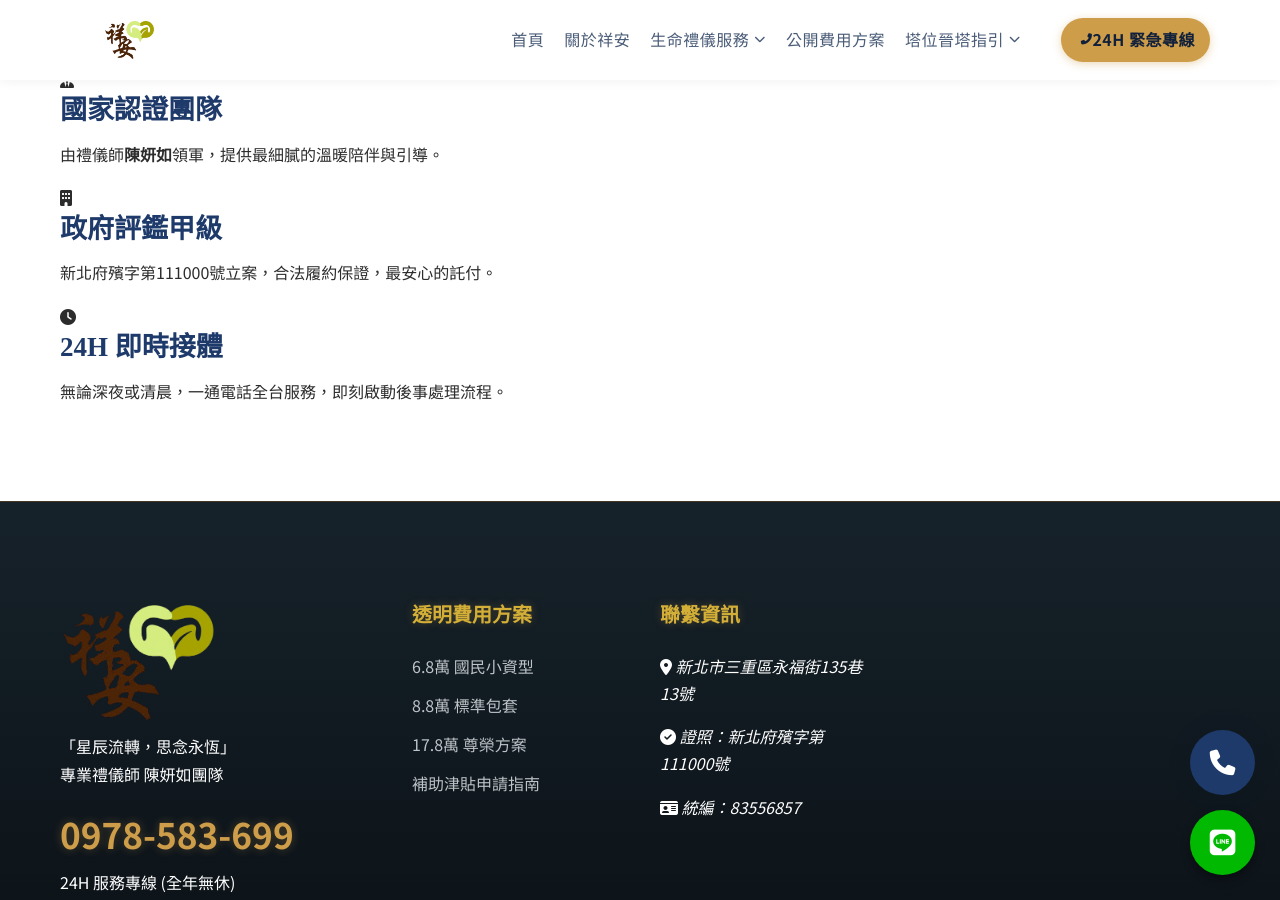
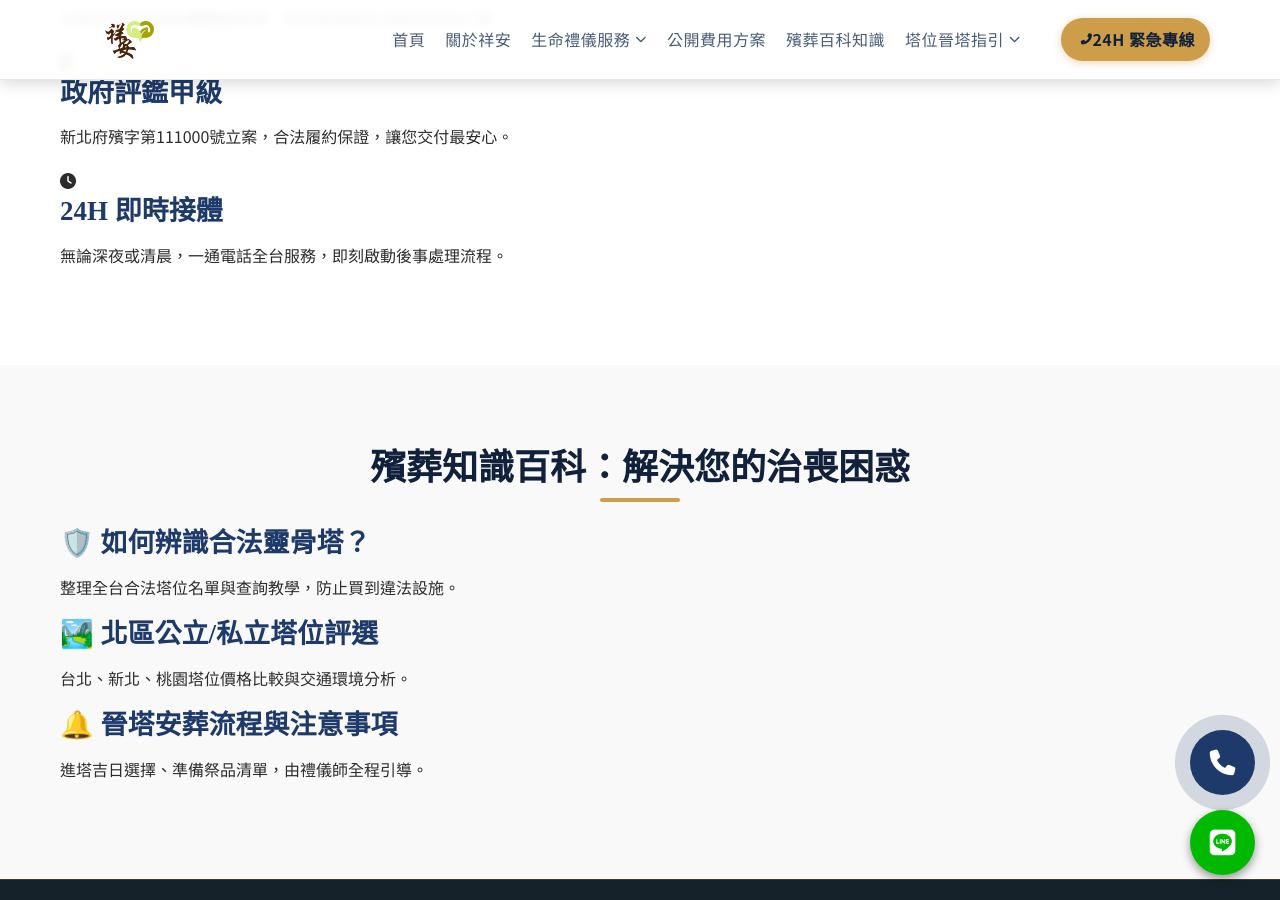
Before and after one commit to Shiangan/Shiangan, a Jekyll site: the page index.html, which Jekyll copies as it is, in a window 1280 px wide and 900 px high, scrolled down 2006 px. Built offline with Jekyll 4.4.1, drawn with Linux system fonts in a browser that asks for light colours; some web fonts are replaced; some of the changed text lies outside the part shown.

Commit message:
Update index.html

```diff
--- a/index.html
+++ b/index.html
@@ -27,19 +27,18 @@
     <meta property="og:description" content="國家認證禮儀師團隊，甲級立案，喪葬費用方案完整公開透明，拒絕殯葬紅包陷阱，立即諮詢：0978-583-699。">
     <meta property="og:locale" content="zh_TW">
 
+    <link rel="preload" href="css/style.css" as="style">
     <link rel="preconnect" href="https://fonts.googleapis.com">
     <link rel="preconnect" href="https://fonts.gstatic.com" crossorigin>
-    <link rel="stylesheet" href="https://cdnjs.cloudflare.com/ajax/libs/font-awesome/6.5.1/css/all.min.css">
+    <link rel="stylesheet" href="https://cdnjs.cloudflare.com/ajax/libs/font-awesome/6.5.1/css/all.min.css" integrity="sha512-DTOQO9RWCH3ppGqcWaEA1BIZOC6xxalwEsw9c2QQeAIftl+Vegovlnee1c9QX4TctnWMn13TZye+giMm8e2LwA==" crossorigin="anonymous" referrerpolicy="no-referrer" />
+    <link rel="stylesheet" href="css/style.css">
     <link href="https://fonts.googleapis.com/css2?family=Noto+Serif+TC:wght@400;700&family=Noto+Sans+TC:wght@300;400;700&display=swap" rel="stylesheet">
-    <link rel="stylesheet" href="css/style.css">
 
     <script type="application/ld+json">
+    [
       {
         "@context": "https://schema.org",
-      "@graph": [
-        {
         "@type": "LocalBusiness",
-          "@id": "https://24hour.xn--kpry57d/Shiangan/#organization",
         "name": "祥安生命有限公司",
         "alternateName": "Shiangan Life - 專業禮儀師陳妍如",
         "url": "https://24hour.xn--kpry57d/Shiangan/",
@@ -85,64 +89,60 @@
         }]
       }
     ]
-    }
     </script>
 </head>
 
 <body>
-    <a href="#main-content" class="skip-link">跳至主要內容</a>
+    <a href="#main-content" class="skip-link" style="position:absolute; top:-40px; left:0; background:#000; color:#fff; padding:8px; z-index:100;">跳至主要內容</a>
 
     <header class="main-header" role="banner">
         <div class="header-container container">
             <div class="logo">
                 <a href="index.html" title="祥安生命有限公司 - 回到首頁">
-                    <img src="images/logo.png" alt="祥安生命有限公司 Logo" class="site-logo">
+                    <img src="images/logo.png" alt="祥安生命有限公司 Logo - 國家認證禮儀師" class="site-logo">
                 </a>
             </div>
 
         <nav class="main-nav" id="main-nav" role="navigation" aria-label="主要網站導覽">
     <ul role="menubar">
-                    <li role="none"><a href="index.html" role="menuitem">首頁</a></li>
-                    <li role="none"><a href="about.html" role="menuitem">關於祥安</a></li>
-                    <li class="dropdown" role="none">
-                        <a href="services.html" role="menuitem" aria-haspopup="true" aria-expanded="false">
-                            生命禮儀服務 <i class="fas fa-chevron-down"></i>
-                        </a>
+        <li role="menuitem"><a href="index.html">首頁</a></li>
+        <li role="menuitem"><a href="about.html">關於祥安</a></li>
+
+        <li class="dropdown" role="menuitem" aria-haspopup="true">
+            <a href="services.html">生命禮儀服務 <i class="fas fa-chevron-down"></i></a>
             <div class="submenu-container">
                 <ul class="submenu" role="menu">
                     <li class="submenu-title">宗教禮俗</li>
-                                <li role="none"><a href="services.html#buddhist-taoist" role="menuitem">中式禮儀 (佛/道/傳統)</a></li>
-                                <li role="none"><a href="services.html#western-etiquette" role="menuitem">西式禮儀 (基督/天主)</a></li>
-                                <li role="none"><a href="services.html#japanese-etiquette" role="menuitem">日式禮儀 (日蓮正宗)</a></li>
+                    <li role="menuitem"><a href="services.html#buddhist-taoist">中式禮儀 (佛/道/傳統)</a></li>
+                    <li role="menuitem"><a href="services.html#western-etiquette">西式禮儀 (基督/天主)</a></li>
+                    <li role="menuitem"><a href="services.html#japanese-etiquette">日式禮儀 (日蓮正宗)</a></li>
                     <li class="submenu-separator"></li>
                     <li class="submenu-title">現代環保葬</li>
-                                <li role="none"><a href="services.html#eco-burial" role="menuitem">樹葬/花葬/海葬專區</a></li>
+                    <li role="menuitem"><a href="services.html#eco-burial">樹葬/花葬/海葬專區</a></li>
                 </ul>
             </div>
         </li>
-                    <li role="none"><a href="plans.html" role="menuitem">公開費用方案</a></li>
-                    <li class="dropdown" role="none">
-                        <a href="ta-wei-choice-guide.html" role="menuitem" aria-haspopup="true" aria-expanded="false">
-                            塔位晉塔指引 <i class="fas fa-chevron-down"></i>
-                        </a>
+
+        <li role="menuitem"><a href="plans.html">公開費用方案</a></li>
+        <li role="menuitem"><a href="blog.html">殯葬百科知識</a></li>
+
+        <li class="dropdown" role="menuitem" aria-haspopup="true">
+            <a href="ta-wei-choice-guide.html">塔位晉塔指引 <i class="fas fa-chevron-down"></i></a>
             <div class="submenu-container">
-                            <ul class="submenu" role="menu">
-                                <li role="none"><a href="ta-wei-he-fa-xing-query-guide.html" role="menuitem">🛡️ 塔位合法性查詢</a></li>
-                                <li role="none"><a href="ta-wei-choice-guide.html" role="menuitem">🏞️ 北區塔位評選</a></li>
-                                <li role="none"><a href="jin-ta-process-details.html" role="menuitem">🔔 晉塔安葬流程</a></li>
+                <ul class="submenu">
+                    <li role="menuitem"><a href="ta-wei-he-fa-xing-query-guide.html">🛡️ 塔位合法性查詢</a></li>
+                    <li role="menuitem"><a href="ta-wei-choice-guide.html">🏞️ 北區塔位評選</a></li>
+                    <li role="menuitem"><a href="jin-ta-process-details.html">🔔 晉塔安葬流程</a></li>
                 </ul>
             </div>
         </li>
-                    <li class="contact-nav" role="none">
-                        <a href="tel:+886978583699" class="phone-link" role="menuitem">
-                            <i class="fas fa-phone-alt"></i> 24H 緊急專線
-                        </a>
-                    </li>
+
+        <li class="contact-nav" role="menuitem"><a href="tel:+886978583699" class="phone-link"><i class="fas fa-phone-alt"></i> 24H 緊急專線</a></li>
     </ul>
 </nav>
 
-            <button class="menu-toggle" id="menu-toggle" aria-label="切換導覽選單" aria-controls="main-nav" aria-expanded="false">
-                <i class="fas fa-bars"></i> <span>選單</span>
+            <button class="menu-toggle" aria-label="切換導覽選單" aria-controls="main-nav" aria-expanded="false">
+                <i class="fas fa-bars" aria-hidden="true"></i> 選單
             </button>
         </div>
     </header>
@@ -150,13 +150,13 @@
     <main id="main-content">
         <section id="hero" class="hero-section">
             <div id="stars"></div><div id="stars2"></div><div id="stars3"></div>
-            <div class="hero-content container">
-                <h1 class="hero-title">祥安生命：24H 專業禮儀服務</h1>
-                <p class="hero-subtitle">2025 喪葬費用公開透明，政府甲級立案安心交付</p>
-                <p class="hero-desc">專業禮儀師陳妍如傾聽您的需求，讓愛與思念圓滿告別。</p>
+            <div class="hero-content">
+                <h1 class="text-line-container"><span class="fit-text-line">祥安生命：24H 專業禮儀服務</span></h1>
+                <p class="text-line-container"><strong class="fit-text-line">2025 喪葬費用公開透明，政府甲級立案安心交付</strong></p>
+                <p>專業禮儀師陳妍如傾聽您的需求，讓愛與思念圓滿告別。</p>
                 <div class="hero-btns">
-                    <a href="plans.html" class="cta-button primary large">查看費用方案清單</a>
-                    <a href="https://line.me/ti/p/@yourlineid" class="cta-button secondary large"><i class="fab fa-line"></i> LINE 諮詢補助申請</a>
+                    <a href="plans.html" class="cta-button primary large">查看詳細費用方案清單</a>
+                    <a href="https://line.me/ti/p/@yourlineid" class="cta-button primary large">LINE 諮詢喪葬補助申請</a>
                 </div>
             </div>
         </section>
@@ -164,34 +164,38 @@
         <section id="religion-services" class="container-v-padding bg-section">
             <div class="container">
                 <header class="section-header">
-                    <h2 class="section-title">全方位生命禮儀服務</h2>
-                    <p class="section-subtitle">尊重每一份信仰，提供北北基桃最專業的告別規劃</p>
+                    <h2 class="section-title">全方位生命禮儀服務：尊重每一份信仰</h2>
+                    <p class="text-center">提供北北基桃地區專業告別式規劃，包含中式佛道教、西式追思、日式禮儀及環保葬服務。</p>
                 </header>
 
-                <div class="card-grid">
+                <div class="card-grid religion-grid">
                     <article class="card-item">
-                        <i class="icon fas fa-om"></i>
+                        <a href="services.html#buddhist-taoist">
+                            <i class="icon fas fa-om" aria-hidden="true"></i>
                             <h3>中式傳統禮儀</h3>
                             <p>包含接體、豎靈、誦經、法事科儀，專業禮儀師全程陪同。</p>
-                        <a href="services.html#buddhist-taoist" class="read-more">瞭解詳情 →</a>
+                        </a>
                     </article>
                     <article class="card-item">
-                        <i class="icon fas fa-cross"></i>
+                        <a href="services.html#western-etiquette">
+                            <i class="icon fas fa-cross" aria-hidden="true"></i>
                             <h3>西式追思禮拜</h3>
-                        <p>尊崇基督/天主教禮儀，安排溫馨告別式與教會協調。</p>
-                        <a href="services.html#western-etiquette" class="read-more">瞭解詳情 →</a>
+                            <p>尊崇基/天主教禮儀，安排溫馨告別式與教會協調。</p>
+                        </a>
                     </article>
                     <article class="card-item">
-                        <i class="icon fas fa-leaf"></i>
+                        <a href="article-eco-burial-guide.html">
+                            <i class="icon fas fa-leaf" aria-hidden="true"></i>
                             <h3>現代環保葬</h3>
                             <p>樹葬、花葬、海葬流程諮詢，回歸自然的圓滿選擇。</p>
-                        <a href="article-eco-burial-guide.html" class="read-more">瞭解詳情 →</a>
+                        </a>
                     </article>
                     <article class="card-item">
-                        <i class="icon fas fa-heart"></i>
+                        <a href="services.html#customized-etiquette">
+                            <i class="icon fas fa-book-open" aria-hidden="true"></i>
                             <h3>客製化禮儀</h3>
                             <p>針對不同預算與家庭需求，量身打造最實在的尊榮服務。</p>
-                        <a href="services.html#customized-etiquette" class="read-more">瞭解詳情 →</a>
+                        </a>
                     </article>
                 </div>
             </div>
@@ -199,8 +203,8 @@
 
        <section id="commitment" class="container-v-padding">
     <div class="container">
-                <h2 class="section-title">為什麼選擇祥安生命？</h2>
-                <div class="card-grid">
+        <h2 class="section-title">為什麼家屬選擇祥安生命？</h2>
+        <div class="card-grid commitment-grid">
             <div class="card-item highlight-border">
                 <i class="icon fas fa-clipboard-check"></i>
                 <h3>價格透明無紅包</h3>
@@ -208,13 +212,13 @@
             </div>
             <div class="card-item highlight-border">
                 <i class="icon fas fa-user-tie"></i>
-                        <h3>國家認證團隊</h3>
-                        <p>由禮儀師<strong>陳妍如</strong>領軍，提供最細膩的溫暖陪伴與引導。</p>
+                <h3>專業禮儀師團隊</h3>
+                <p>由國家認證禮儀師<strong>陳妍如</strong>領軍，提供最細膩的溫暖陪伴與引導。</p>
             </div>
             <div class="card-item">
                 <i class="icon fas fa-building"></i>
                 <h3>政府評鑑甲級</h3>
-                        <p>新北府殯字第111000號立案，合法履約保證，最安心的託付。</p>
+                <p>新北府殯字第111000號立案，合法履約保證，讓您交付最安心。</p>
             </div>
             <div class="card-item">
                 <i class="icon fas fa-clock"></i>
@@ -224,23 +228,63 @@
         </div>
     </div>
 </section>
+
+
+        <section id="tower-guide" class="container-v-padding bg-section">
+            <div class="container">
+                <h2 class="section-title">殯葬知識百科：解決您的治喪困惑</h2>
+                <div class="card-grid guide-grid">
+                    <article class="guide-item primary-highlight">
+                        <h3>🛡️ <a href="ta-wei-he-fa-xing-query-guide.html">如何辨識合法靈骨塔？</a></h3>
+                        <p>整理全台合法塔位名單與查詢教學，防止買到違法設施。</p>
+                    </article>
+                    <article class="guide-item">
+                        <h3>🏞️ <a href="ta-wei-choice-guide.html">北區公立/私立塔位評選</a></h3>
+                        <p>台北、新北、桃園塔位價格比較與交通環境分析。</p>
+                    </article>
+                    <article class="guide-item">
+                        <h3>🔔 <a href="jin-ta-process-details.html">晉塔安葬流程與注意事項</a></h3>
+                        <p>進塔吉日選擇、準備祭品清單，由禮儀師全程引導。</p>
+                    </article>
+                </div>
+            </div>
+        </section>
     </main>
 
 <footer class="site-footer starry-footer" role="contentinfo">
+    <div class="footer-meteor-container"></div>
+    <div class="footer-blend-shroud"></div>
+
     <div class="container footer-wrapper">
         <div class="footer-section brand-column">
             <div class="footer-logo">
-                    <img src="images/logo.png" alt="祥安生命" class="footer-brand-logo">
+                <a href="index.html">
+                    <img src="images/logo.png" alt="祥安生命有限公司-合法殯葬業" class="footer-brand-logo">
                     <p class="brand-mission">「星辰流轉，思念永恆」<br>專業禮儀師 陳妍如團隊</p>
+                </a>
             </div>
             <div class="footer-actions">
-                    <a href="tel:+886978583699" class="emergency-number">0978-583-699</a>
-                    <p>24H 服務專線 (全年無休)</p>
+                <a href="tel:+886978583699" class="emergency-number">
+                    <i class="fas fa-phone-alt"></i> 0978-583-699
+                </a>
+                <p class="emergency-label">24H 圓滿服務專線 (全年無休)</p>
                 <div class="footer-social">
-                        <a href="https://line.me/ti/p/@yourlineid" class="social-icon line"><i class="fab fa-line"></i></a>
-                        <a href="#" class="social-icon fb"><i class="fab fa-facebook-f"></i></a>
+                    <a href="https://line.me/ti/p/@yourlineid" class="social-icon line" title="LINE 諮詢"><i class="fab fa-line"></i></a>
+                    <a href="#" class="social-icon fb" title="臉書專頁"><i class="fab fa-facebook-f"></i></a>
+                    <a href="#" class="social-icon yt" title="服務影片"><i class="fab fa-youtube"></i></a>
                 </div>
             </div>
+        </div>
+
+        <div class="footer-section">
+            <h5 class="footer-title">專業禮儀服務</h5>
+            <ul class="footer-links">
+                <li><a href="article-buddhist-taoist-compare.html">中式佛道告別式</a></li>
+                <li><a href="services.html#western-etiquette">西式基天主教禮儀</a></li>
+                <li><a href="services.html#japanese-etiquette">日式禮儀諮詢</a></li>
+                <li><a href="article-eco-burial-guide.html">樹葬 / 花葬 / 海葬</a></li>
+                <li><a href="jin-ta-process-details.html">晉塔流程準備事項</a></li>
+            </ul>
         </div>
 
         <div class="footer-section">
@@ -250,54 +294,61 @@
                 <li><a href="plans.html#eighty-eight">8.8萬 標準包套</a></li>
                 <li><a href="plans.html#seventeen-eight">17.8萬 尊榮方案</a></li>
                 <li><a href="blog.html#law-guide">補助津貼申請指南</a></li>
+                <li><a href="ta-wei-choice-guide.html">合法塔位挑選建議</a></li>
             </ul>
         </div>
 
         <div class="footer-section contact-column">
             <h5 class="footer-title">聯繫資訊</h5>
-                <address class="footer-address">
-                    <p><i class="fas fa-map-marker-alt"></i> 新北市三重區永福街135巷13號</p>
-                    <p><i class="fas fa-check-circle"></i> 證照：新北府殯字第111000號</p>
-                    <p><i class="fas fa-id-card"></i> 統編：83556857</p>
-                </address>
+            <div class="footer-contact-details">
+                <p class="footer-address">
+                    <i class="fas fa-map-marker-alt"></i> 新北市三重區永福街135巷13號<br>
+                    <small>服務區域：雙北、桃園、基隆全區</small>
+                </p>
+                <div class="legal-tags-group">
+                    <span class="cert-tag"><i class="fas fa-certificate"></i> 政府甲級立案</span>
+                    <span class="cert-tag"><i class="fas fa-check-circle"></i> 價格公開透明</span>
+                </div>
+                <p class="license-id">證照編號：新北府殯字第111000號</p>
+            </div>
         </div>
     </div>
 
     <div class="footer-copyright">
-            <div class="container">
-                <p>祥安生命有限公司 © <span id="current-year-footer">2025</span> | <a href="privacy.html">隱私權政策</a></p>
+        <div class="container copyright-flex">
+            <div class="copyright-text">
+                祥安生命有限公司 © <span id="current-year-footer"></span> | 統一編號：83556857 | <a href="privacy.html">隱私權政策</a>
+            </div>
+            <div class="legal-footer-label">
+                <i class="fas fa-shield-alt"></i> 合法殯葬服務業者
+            </div>
         </div>
     </div>
 </footer>
 
+
+
     <div class="floating-cta">
-        <a href="tel:+886978583699" class="bg-phone" title="撥打電話"><i class="fas fa-phone"></i></a>
-        <a href="https://line.me/ti/p/@yourlineid" class="bg-line" title="LINE 諮詢"><i class="fab fa-line"></i></a>
+        <a href="tel:+886978583699" class="bg-phone" aria-label="撥打 24H 緊急專線"><i class="fas fa-phone"></i></a>
+        <a href="https://line.me/ti/p/@yourlineid" class="bg-line" aria-label="LINE 線上諮詢預約"><i class="fab fa-line"></i></a>
     </div>
 
+    <script src="js/script.js" defer></script>
     <script>
         // 設定目前的年份
-        document.getElementById('current-year-footer').textContent = new Date().getFullYear();
+        const yearSpan = document.getElementById('current-year-footer');
+        if(yearSpan) yearSpan.textContent = new Date().getFullYear();
 
-        // 響應式選單控制
+        // 選單開關 aria 控制
         const menuToggle = document.getElementById('menu-toggle');
         const mainNav = document.getElementById('main-nav');
-
         if (menuToggle) {
             menuToggle.addEventListener('click', () => {
-                const isExpanded = menuToggle.getAttribute('aria-expanded') === 'true';
-                menuToggle.setAttribute('aria-expanded', !isExpanded);
-                mainNav.classList.toggle('active'); // 切換選單顯示
+                const expanded = menuToggle.getAttribute('aria-expanded') === 'true';
+                menuToggle.setAttribute('aria-expanded', !expanded);
+                mainNav.classList.toggle('is-open'); // 假設你的 CSS 使用 is-open
             });
         }
-
-        // 點擊選單外部自動關閉 (手機版)
-        document.addEventListener('click', (e) => {
-            if (!mainNav.contains(e.target) && !menuToggle.contains(e.target) && mainNav.classList.contains('active')) {
-                mainNav.classList.remove('active');
-                menuToggle.setAttribute('aria-expanded', 'false');
-            }
-        });
     </script>
 </body>
 </html>
```
Also changed, not shown: other parts of index.html (+6 -1 lines). Lines whose indentation alone changed are shown as unchanged.
